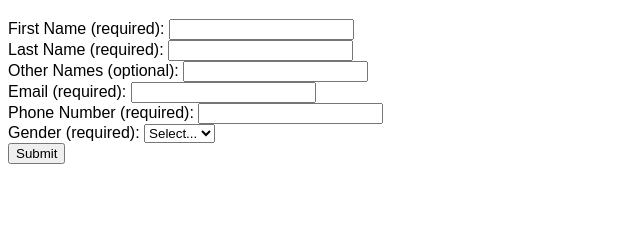
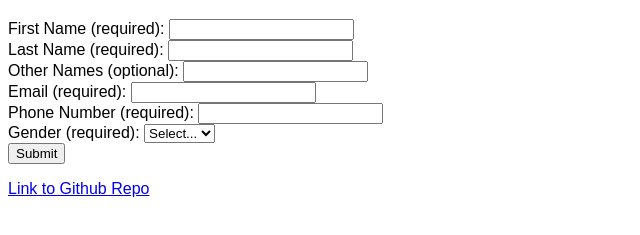
Before and after one commit to deeobinna/Form_Validation, a website: page public/index.html in a window 1280 px wide. Shown: the part 61-296 px from the top of the page, without its empty margins (0-640 px from the left). Drawn offline with Linux system fonts and the light colour scheme.

Commit message:
Added a github repo link

```diff
--- a/public/index.html
+++ b/public/index.html
@@ -54,6 +54,7 @@
         <div>
             <button type="submit">Submit</button>
         </div>
+        <p><a href="https://github.com/deeobinna/Form_validation">Link to Github Repo</a> </p>
     </form>
 </body>
 </html>
```
